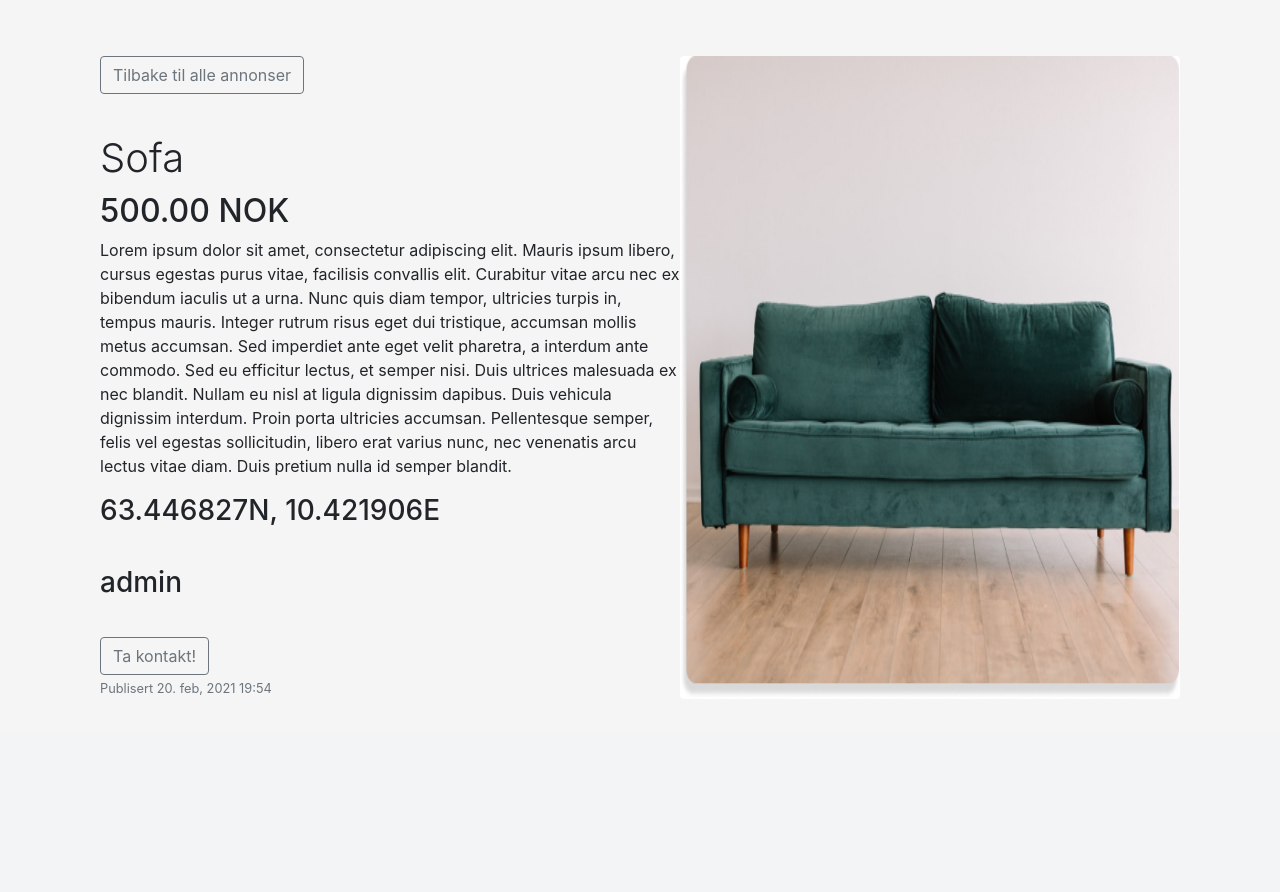
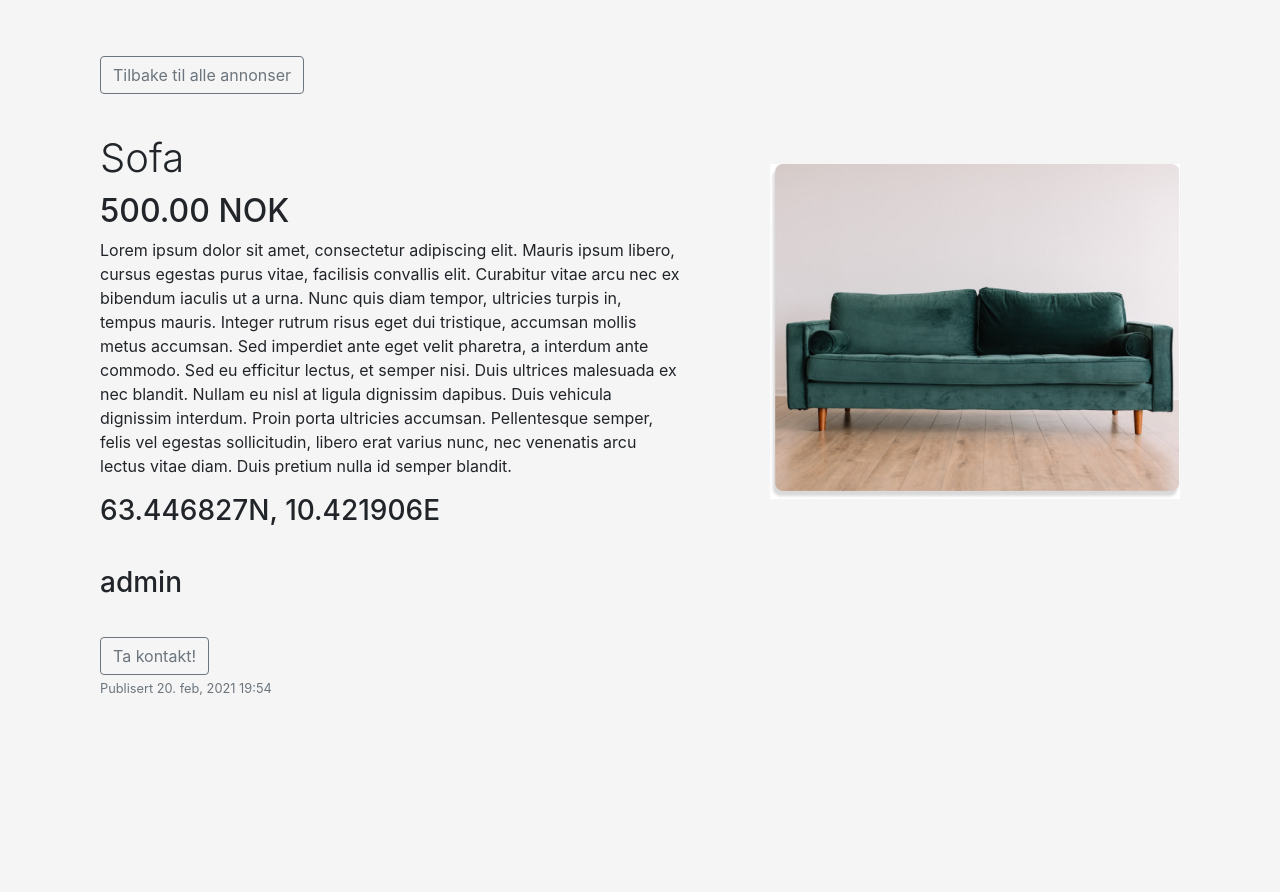
Before and after one commit to StefanTomic-NTNU/Sellpoint, a Django app: page /ads/ad/2/ in a window 1280 px wide. Shown: the part 67-959 px from the top of the page. Before the commit the page ends 762 px from the top, so only its background shows below. Run offline with Django 3.2, Linux system fonts and the light colour scheme; data comes from the database, SQL or seed files in the repository; both versions use the stored data as it was after the commit; some libraries are stand-ins or nearby versions.

Commit message:
Improved styling of profile and ad detail

```diff
--- a/advertisements/templates/advertisements/advertisement_detail.html
+++ b/advertisements/templates/advertisements/advertisement_detail.html
@@ -6,7 +6,8 @@
             <button type="button" class="btn btn-outline-secondary">Tilbake til alle annonser</button>
         </a>
 
-        <img class ="rounded float-right img-fluid" src="{{ object.image_main.url }}" style="width:500px; height:100%">
+        <img class ="rounded float-right img-fluid" src="{{ object.image_main.url }}"
+             style="width:500px; height:100%; padding-left:90px; padding-bottom:90%; padding-top:10%">
 
         <h1 class ="font-weight-light" style="margin-top:40px">{{ object.title }}</h1>
 
--- a/profiles/templates/profiles/profile.html
+++ b/profiles/templates/profiles/profile.html
@@ -7,6 +7,7 @@
         <div class="media-body" style="margin-left: 50px; margin-top: 30px">
           <h2 class="account-heading">{{user.username}}</h2>
           <p class="text-secondary">{{user.profile.birth_date}}</p>
+            <p class="text-secondary">{{user.profile.latitude}}N, {{user.profile.longitude}}E</p>
         </div>
       </div>
       <form method="POST" enctype="multipart/form-data"> <!-- enctype sørger for at bildet blir lagret -->
@@ -27,7 +28,7 @@
                     Endre profil
                 </button>
                 <button class="btn btn-outline-info">
-                    Se Annonser
+                    Mine annonser
                 </button>
             </div>
         </form>
```
Also changed, not shown: db.sqlite3.
